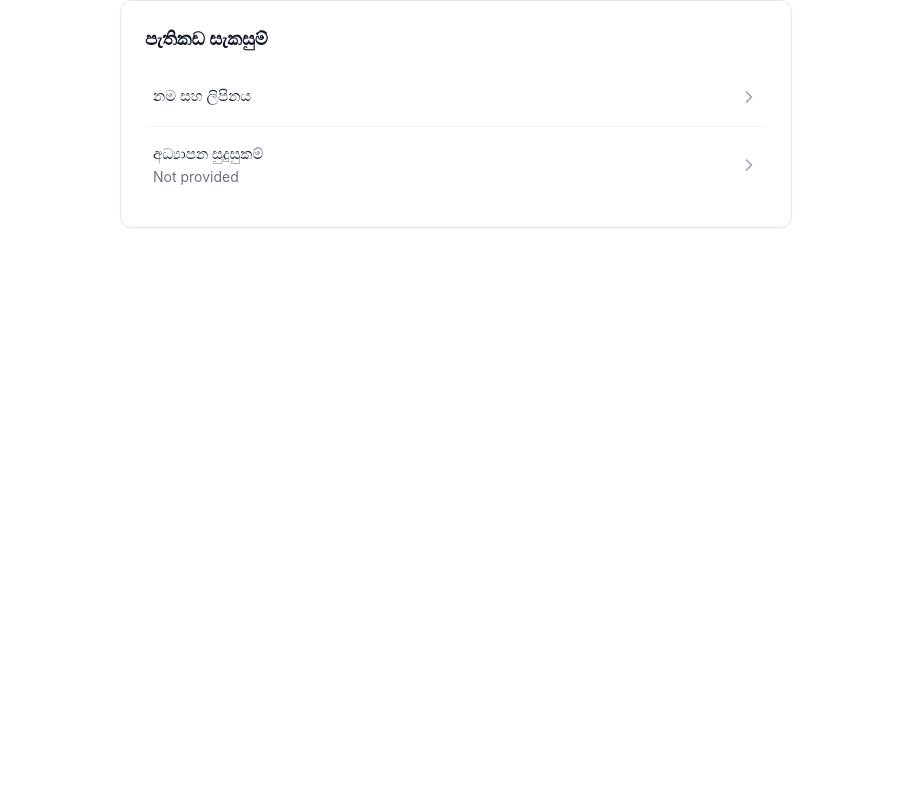
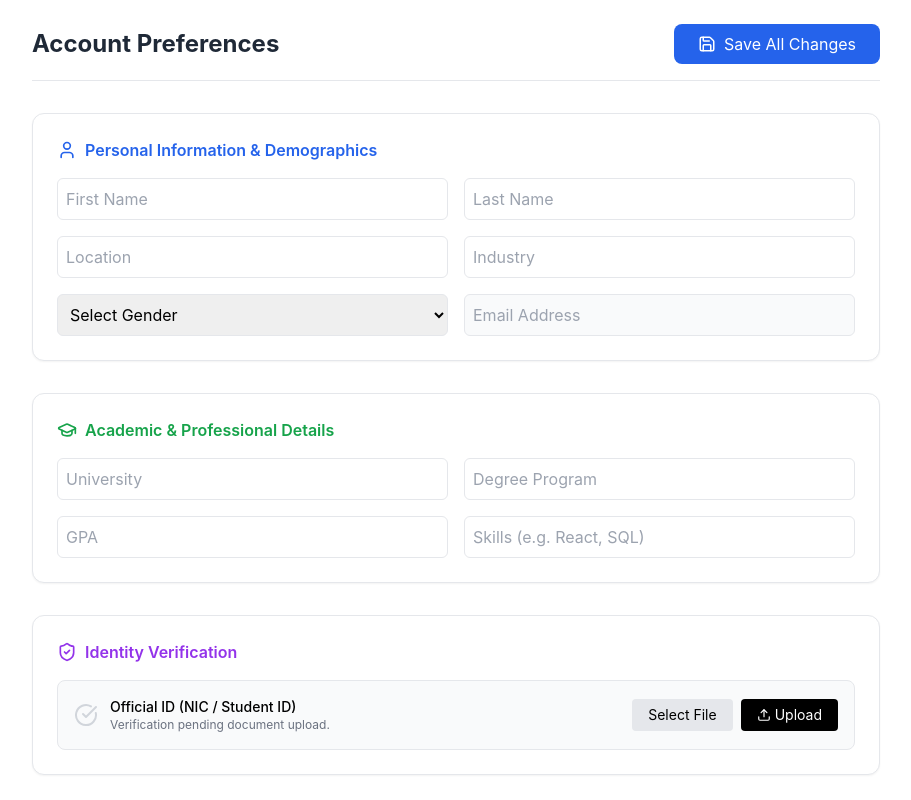
Before and after one commit to Erandi-Hans/SkillPivot-Frontend, a React (Vite) app: page /accountPreferences in a window 1280 px wide. Shown: the whole page, without its empty margins (184-1095 px from the left). Built offline with nearby package versions, Linux system fonts and the light colour scheme.

Commit message:
implement accountpreference.jsx

```diff
--- a/src/components/Studentmaindashboard/Editprofile/Tabs/AccountPreferences/AccountPreferences.jsx
+++ b/src/components/Studentmaindashboard/Editprofile/Tabs/AccountPreferences/AccountPreferences.jsx
@@ -1,121 +1,82 @@
 import React, { useState, useEffect } from 'react';
 import axios from 'axios';
-import { ChevronRight, ChevronDown, Upload, CheckCircle } from 'lucide-react';
-
-const SettingRow = ({ id, title, value, children, openSection, toggleSection }) => (
-  <div className="border-b border-gray-100 last:border-0">
-    <div
-      onClick={() => toggleSection(id)}
-      className="flex items-center justify-between px-2 py-4 transition rounded-md cursor-pointer group hover:bg-gray-50"
-    >
-      <div className="flex-1">
-        <p className="text-[15px] font-medium text-gray-800 group-hover:text-blue-600 transition-colors">
-          {title}
-        </p>
-        {openSection !== id && value && (
-          <p className="text-sm text-gray-500 mt-0.5">{value}</p>
-        )}
-      </div>
-      <span className="font-light text-gray-400 transition-transform group-hover:translate-x-1">
-        {openSection === id ? <ChevronDown size={20} /> : <ChevronRight size={20} />}
-      </span>
-    </div>
-    {openSection === id && (
-      <div className="p-5 my-2 border border-gray-100 rounded-lg bg-gray-50 animate-fadeIn">
-        {children}
-      </div>
-    )}
-  </div>
-);
+import { Upload, CheckCircle, Save, User, GraduationCap, ShieldCheck } from 'lucide-react';
 
 const AccountPreferences = () => {
-  const [openSection, setOpenSection] = useState(null);
   const userId = localStorage.getItem('userId');
+  const [loading, setLoading] = useState(false);
+  const [selectedFile, setSelectedFile] = useState(null);
 
   const [profileData, setProfileData] = useState({
-    firstName: '',
-    lastName: '',
-    location: '',
-    industry: '',
-    email: '',
-    university: '',
-    degree: '',
-    gpa: '',
-    skills: '',
-    gender: '',
-    isVerified: false
+    firstName: '', lastName: '', location: '', industry: '',
+    email: '', password: '', role: '',
+    university: '', degree: '', gpa: '', skills: '',
+    gender: '', isVerified: false, nicDocumentPath: ''
   });
 
-  const [selectedFile, setSelectedFile] = useState(null);
+  useEffect(() => {
+    const fetchAllData = async () => {
+      if (!userId || userId === "null") return;
+      try {
+        const userRes = await axios.get(`https://localhost:7118/api/Users/${userId}`);
+        const u = userRes.data;
 
-  useEffect(() => {
-    const fetchUserData = async () => {
-      if (!userId || userId === "null") return;
-
-      try {
-        const userResponse = await axios.get(`https://localhost:7118/api/Users/${userId}`);
-        const userData = userResponse.data;
-
-        let studentData = {};
+        let s = {};
         try {
-          const studentResponse = await axios.get(`https://localhost:7118/api/Students/user/${userId}`);
-          studentData = studentResponse.data;
-        } catch (studentErr) {
-          if (studentErr.response && studentErr.response.status === 404) {
-            // Auto-create missing student profile
-            const newStudentPayload = {
-              UserId: parseInt(userId),
-              University: "",
-              Degree: "",
-              GPA: "",
-              Skills: "",
-              Gender: "",
-              IsVerified: false,
-              NicDocumentPath: ""
-            };
-            const createRes = await axios.post(`https://localhost:7118/api/Students`, newStudentPayload);
-            studentData = createRes.data;
+          const studentRes = await axios.get(`https://localhost:7118/api/Students/user/${userId}`);
+          s = studentRes.data;
+        } catch (err) {
+          if (err.response?.status === 404) {
+            const createRes = await axios.post(`https://localhost:7118/api/Students`, { UserId: parseInt(userId) });
+            s = createRes.data;
           }
         }
 
         setProfileData({
-          firstName: userData.firstname || userData.Firstname || '',
-          lastName: userData.lastname || userData.Lastname || '',
-          location: userData.location || userData.Location || '',
-          industry: userData.industry || userData.Industry || '',
-          email: userData.email || userData.Email || '',
-          university: studentData.university || studentData.University || '',
-          degree: studentData.degree || studentData.Degree || '',
-          gpa: studentData.gpa || studentData.GPA || '',
-          skills: studentData.skills || studentData.Skills || '',
-          gender: studentData.gender || studentData.Gender || '',
-          isVerified: studentData.isVerified || studentData.IsVerified || false
+          firstName: u.firstname || u.Firstname || '',
+          lastName: u.lastname || u.Lastname || '',
+          location: u.location || u.Location || '',
+          industry: u.industry || u.Industry || '',
+          email: u.email || u.Email || '',
+          password: u.password || u.Password || '',
+          role: u.role || u.Role || '',
+          university: s.university || s.University || '',
+          degree: s.degree || s.Degree || '',
+          gpa: s.gpa || s.GPA || '',
+          skills: s.skills || s.Skills || '',
+          gender: s.gender || s.Gender || '',
+          isVerified: s.isVerified || s.IsVerified || false,
+          nicDocumentPath: s.nicDocumentPath || s.NicDocumentPath || ''
         });
-
       } catch (error) {
-        console.error("Fetch error:", error);
+        console.error("Error loading profile:", error);
       }
     };
-
-    fetchUserData();
+    fetchAllData();
   }, [userId]);
 
-  const handleSave = async () => {
-    if (!userId) return;
+  const handleInputChange = (e) => {
+    const { name, value } = e.target;
+    setProfileData(prev => ({ ...prev, [name]: value }));
+  };
 
+  const handleSaveAll = async () => {
+    setLoading(true);
     try {
-      // .NET API එක බලාපොරොත්තු වන PascalCase Payload එක
-      const userPayload = {
+      // 1. Update User Table
+      await axios.put(`https://localhost:7118/api/Users/${userId}`, {
         UserId: parseInt(userId),
         Firstname: profileData.firstName,
         Lastname: profileData.lastName,
+        Email: profileData.email,
+        Password: profileData.password,
+        Role: profileData.role,
         Location: profileData.location,
-        Industry: profileData.industry,
-        Email: profileData.email
-      };
-      await axios.put(`https://localhost:7118/api/Users/${userId}`, userPayload);
+        Industry: profileData.industry
+      });
 
-      const studentPayload = {
+      // 2. Update Student Table
+      await axios.put(`https://localhost:7118/api/Students/user/${userId}`, {
         UserId: parseInt(userId),
         University: profileData.university,
         Degree: profileData.degree,
@@ -123,60 +84,94 @@ const AccountPreferences = () => {
         Skills: profileData.skills,
         Gender: profileData.gender,
         IsVerified: profileData.isVerified,
-        NicDocumentPath: "" // අනිවාර්යයෙන්ම හිස් string එකක් හෝ අගයක් යැවිය යුතුයි
-      };
-      await axios.put(`https://localhost:7118/api/Students/user/${userId}`, studentPayload);
+        NicDocumentPath: profileData.nicDocumentPath
+      });
 
-      alert("පැතිකඩ සාර්ථකව යාවත්කාලීන කරන ලදී!");
-      setOpenSection(null);
+      alert("Profile successfully updated!");
     } catch (error) {
-      console.error("Save error:", error);
-      alert("දත්ත සුරැකීමට නොහැකි විය. කරුණාකර නැවත උත්සාහ කරන්න.");
+      alert("Error saving profile. Check console for details.");
+    } finally {
+      setLoading(false);
     }
   };
 
-  const handleInputChange = (e) => {
-    const { name, value } = e.target;
-    setProfileData(prev => ({ ...prev, [name]: value }));
+  const handleFileUpload = async () => {
+    if (!selectedFile) return alert("Select a file first");
+    const formData = new FormData();
+    formData.append('file', selectedFile);
+
+    try {
+      const res = await axios.post(`https://localhost:7118/api/Students/upload-nic/${userId}`, formData);
+      setProfileData(prev => ({ ...prev, nicDocumentPath: res.data.path }));
+      alert("Verification document uploaded!");
+    } catch (error) {
+      alert("Upload failed.");
+    }
   };
 
   return (
-    <div className="max-w-2xl pb-10 mx-auto space-y-6">
-      <section className="overflow-hidden bg-white border border-gray-200 shadow-sm rounded-xl">
-        <div className="p-6">
-          <h2 className="mb-4 text-lg font-semibold text-gray-900">පැතිකඩ සැකසුම්</h2>
-          <div className="flex flex-col">
+    <div className="max-w-4xl p-6 mx-auto space-y-8">
+      <div className="flex items-center justify-between pb-4 border-b">
+        <h1 className="text-2xl font-bold text-gray-800">Account Preferences</h1>
+        <button onClick={handleSaveAll} disabled={loading} className="flex items-center gap-2 px-6 py-2 text-white transition bg-blue-600 rounded-lg hover:bg-blue-700">
+          <Save size={18} /> {loading ? 'Saving...' : 'Save All Changes'}
+        </button>
+      </div>
 
-            <SettingRow
-              id="name-loc"
-              title="නම සහ ලිපිනය"
-              value={`${profileData.firstName} ${profileData.lastName}`}
-              openSection={openSection}
-              toggleSection={setOpenSection}
-            >
-              <div className="space-y-4">
-                <div className="grid grid-cols-2 gap-4">
-                  <input name="firstName" type="text" placeholder="මුල් නම" value={profileData.firstName} onChange={handleInputChange} className="p-2 border rounded-md" />
-                  <input name="lastName" type="text" placeholder="අග නම" value={profileData.lastName} onChange={handleInputChange} className="p-2 border rounded-md" />
-                </div>
-                <button onClick={handleSave} className="px-4 py-2 text-sm font-semibold text-white bg-blue-600 rounded-full">Update Identity</button>
-              </div>
-            </SettingRow>
+      {/* 1. Personal Information */}
+      <section className="p-6 space-y-4 bg-white border shadow-sm rounded-xl">
+        <div className="flex items-center gap-2 mb-2 font-semibold text-blue-600">
+          <User size={20} /> <span>Personal Information & Demographics</span>
+        </div>
+        <div className="grid grid-cols-1 gap-4 md:grid-cols-2">
+          <input name="firstName" placeholder="First Name" value={profileData.firstName} onChange={handleInputChange} className="p-2 border rounded-md" />
+          <input name="lastName" placeholder="Last Name" value={profileData.lastName} onChange={handleInputChange} className="p-2 border rounded-md" />
+          <input name="location" placeholder="Location" value={profileData.location} onChange={handleInputChange} className="p-2 border rounded-md" />
+          <input name="industry" placeholder="Industry" value={profileData.industry} onChange={handleInputChange} className="p-2 border rounded-md" />
+          <select name="gender" value={profileData.gender} onChange={handleInputChange} className="p-2 border rounded-md">
+            <option value="">Select Gender</option>
+            <option value="Male">Male</option>
+            <option value="Female">Female</option>
+            <option value="Other">Other</option>
+          </select>
+          <input name="email" placeholder="Email Address" value={profileData.email} disabled className="p-2 border rounded-md cursor-not-allowed bg-gray-50" />
+        </div>
+      </section>
 
-            <SettingRow
-              id="education"
-              title="අධ්‍යාපන සුදුසුකම්"
-              value={profileData.university ? `${profileData.university}` : "Not provided"}
-              openSection={openSection}
-              toggleSection={setOpenSection}
-            >
-              <div className="space-y-4">
-                <input name="university" type="text" placeholder="විශ්වවිද්‍යාලය" value={profileData.university} onChange={handleInputChange} className="w-full p-2 border rounded-md" />
-                <input name="degree" type="text" placeholder="උපාධිය" value={profileData.degree} onChange={handleInputChange} className="w-full p-2 border rounded-md" />
-                <button onClick={handleSave} className="px-4 py-2 text-sm font-semibold text-white bg-blue-600 rounded-full">Update Education</button>
-              </div>
-            </SettingRow>
+      {/* 2. Academic Details */}
+      <section className="p-6 space-y-4 bg-white border shadow-sm rounded-xl">
+        <div className="flex items-center gap-2 mb-2 font-semibold text-green-600">
+          <GraduationCap size={20} /> <span>Academic & Professional Details</span>
+        </div>
+        <div className="grid grid-cols-1 gap-4 md:grid-cols-2">
+          <input name="university" placeholder="University" value={profileData.university} onChange={handleInputChange} className="p-2 border rounded-md" />
+          <input name="degree" placeholder="Degree Program" value={profileData.degree} onChange={handleInputChange} className="p-2 border rounded-md" />
+          <input name="gpa" placeholder="GPA" value={profileData.gpa} onChange={handleInputChange} className="p-2 border rounded-md" />
+          <input name="skills" placeholder="Skills (e.g. React, SQL)" value={profileData.skills} onChange={handleInputChange} className="p-2 border rounded-md" />
+        </div>
+      </section>
 
+      {/* 3. Identity Verification */}
+      <section className="p-6 space-y-4 bg-white border shadow-sm rounded-xl">
+        <div className="flex items-center gap-2 mb-2 font-semibold text-purple-600">
+          <ShieldCheck size={20} /> <span>Identity Verification</span>
+        </div>
+        <div className="flex items-center justify-between p-4 border rounded-lg bg-gray-50">
+          <div className="flex items-center gap-3">
+            <CheckCircle className={profileData.isVerified ? "text-green-500" : "text-gray-300"} />
+            <div>
+              <p className="text-sm font-medium">Official ID (NIC / Student ID)</p>
+              <p className="text-xs text-gray-500">{profileData.isVerified ? "Your identity is verified." : "Verification pending document upload."}</p>
+            </div>
+          </div>
+          <div className="flex items-center gap-2">
+            <input type="file" id="fileIn" hidden onChange={(e) => setSelectedFile(e.target.files[0])} />
+            <label htmlFor="fileIn" className="cursor-pointer bg-gray-200 px-4 py-1.5 rounded text-sm hover:bg-gray-300 transition">
+              {selectedFile ? selectedFile.name : "Select File"}
+            </label>
+            <button onClick={handleFileUpload} className="bg-black text-white px-4 py-1.5 rounded text-sm flex items-center gap-1">
+              <Upload size={14} /> Upload
+            </button>
           </div>
         </div>
       </section>
```
